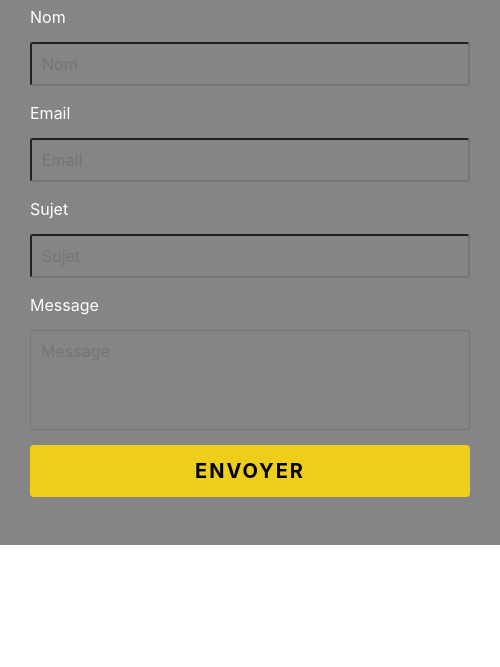
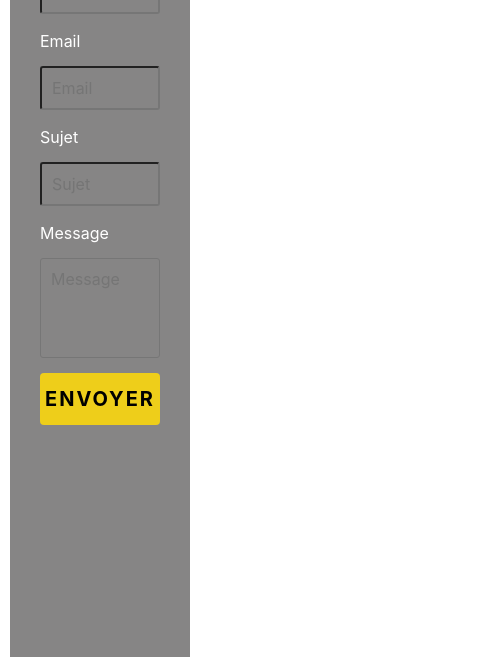
Before and after one commit to Mathieu94110/Portfolio-responsive, a website: page contact.html in a window 390 px wide. Shown: the part 177-844 px from the top of the page, 500 px wide, since content can reach past the window. Drawn offline with nearby package versions, Linux system fonts and the light colour scheme; files that its build step writes are made by us from their sources.

Commit message:
restart responsive for contact form

```diff
--- a/style.scss
+++ b/style.scss
@@ -377,3 +377,101 @@ main {
     }
   }
 }
+
+// Responsive for Contact Form
+
+@media all and (max-width: 766px) {
+  #form-page {
+    display: grid;
+    padding: 10px;
+    width: 100%;
+    min-height: 100vh;
+    max-width: 1160px;
+    margin: 0 auto;
+    grid-template-columns: 180px auto;
+    grid-template-rows: none;
+    grid-column-gap: 10px;
+    grid-row-gap: 10px;
+    display: grid;
+    padding: 10px;
+    width: 100%;
+    min-height: 100vh;
+    max-width: 1160px;
+    margin: 0 auto;
+    grid-template-columns: 180px auto;
+    grid-template-rows: none;
+    grid-column-gap: 10px;
+    grid-row-gap: 10px;
+    .my-form {
+      margin: auto;
+      width: 100%;
+      height: 100%;
+      background-color: rgba(15, 13, 13, 0.5);
+
+      .contact-me {
+        padding: 0 30px;
+        height: 100%;
+
+        #error_message {
+          margin-bottom: 20px;
+          padding: 0px;
+          background: #fe8b8e;
+          text-align: center;
+          font-size: 14px;
+          transition: all 0.5s ease;
+        }
+
+        .form-title {
+          font-size: 2em;
+          line-height: 1.25em;
+          text-transform: uppercase;
+          font-weight: 900;
+          letter-spacing: 2px;
+
+          text-align: center;
+          #color-form-title {
+            color: $secondary-color;
+          }
+        }
+
+        .items {
+          width: 100%;
+          padding-bottom: 15px;
+
+          label {
+            display: block;
+            font-size: 1em;
+            color: #fff;
+            padding-bottom: 5px;
+          }
+
+          .input,
+          .text-area,
+          .email {
+            background: transparent;
+            border: 0px 0px 1px 0px solid $secondary-color;
+            width: 100%;
+            padding: 8px 10px;
+            font-size: 1em;
+            border-radius: 3px;
+          }
+          #msg {
+            height: 100px;
+            resize: none;
+          }
+        }
+      }
+      button {
+        background: $secondary-color;
+        font-size: 1.25em;
+        padding: 10px 0;
+        text-transform: uppercase;
+        color: black;
+        font-weight: bold;
+        width: 100%;
+        cursor: pointer;
+        letter-spacing: 2px;
+      }
+    }
+  }
+}
```
Also changed, not shown: output.css (added), 1 other file.
